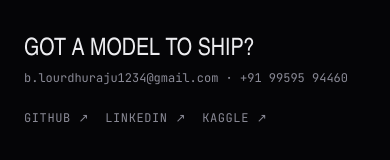
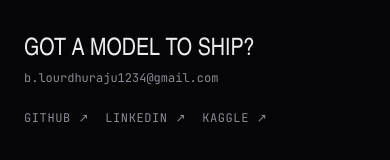
Before and after one commit to Lourdhu02/portfolio, a Next.js app: page /about in a window 390 px wide. Shown: the part 3966-4126 px from the top of the page. Built offline with nearby package versions, Linux system fonts and the light colour scheme; a web font is replaced by a local one.

Commit message:
Remove the phone number from the site and README
Raju asked for it not to be published. Email and LinkedIn remain the
contact paths.

Co-Authored-By: Claude Opus 5.5 (1M context) <noreply@anthropic.com>
Claude-Session: https://claude.ai/code/session_016BkB4PdYfbvoRKuBjjkLiK

```diff
--- a/app/about/page.tsx
+++ b/app/about/page.tsx
@@ -186,7 +186,7 @@ export default function AboutPage() {
       <footer className="border-t border-line pt-12 flex flex-col md:flex-row justify-between items-start md:items-center gap-6">
         <div>
           <div className="font-display text-2xl uppercase">Got a model to ship?</div>
-          <div className="font-mono text-xs text-muted mt-1">{TRUTH.identity.email} · {TRUTH.identity.phone}</div>
+          <div className="font-mono text-xs text-muted mt-1">{TRUTH.identity.email}</div>
         </div>
         <div className="flex gap-4 font-mono text-xs uppercase tracking-wider">
           <a href={TRUTH.identity.links.github} target="_blank" rel="noopener noreferrer" className="text-muted hover:text-text">GitHub ↗</a>
--- a/content/truth.ts
+++ b/content/truth.ts
@@ -230,7 +230,6 @@ export const TRUTH = {
     focus: 'Production Computer Vision · GPU Inference · Applied GenAI',
     company: 'Sujanix',
     location: 'Bengaluru, India',
-    phone: '+91 99595 94460',
     email: 'b.lourdhuraju1234@gmail.com',
     mission: 'I make vision models fast, honest and boring to run.',
     /** Hero line under the name. Design places it; Content owns the words. */
```
Also changed, not shown: 1 other file (tests, documents, lock files or other folders).
